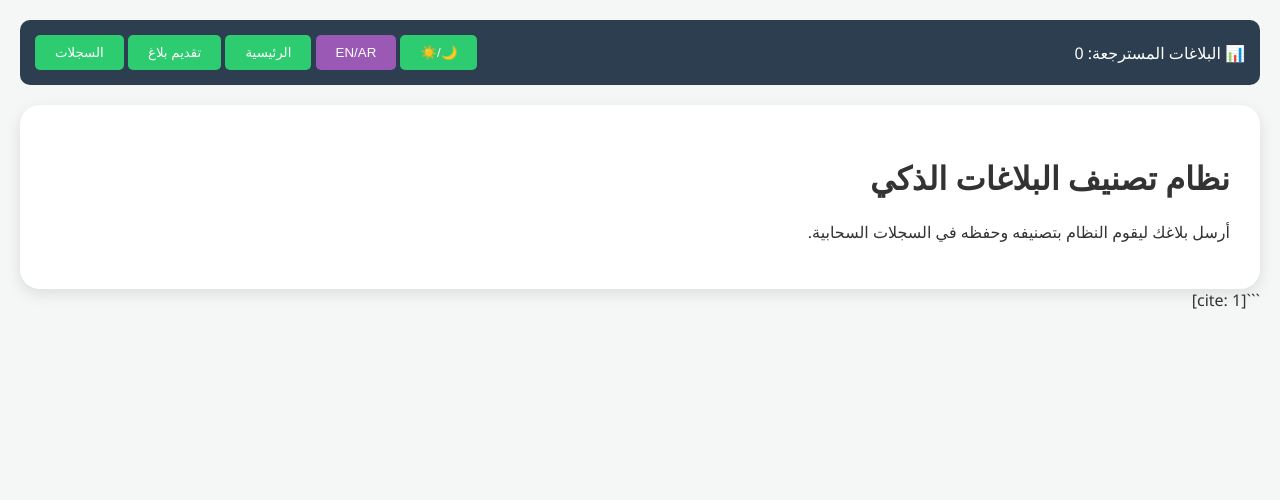
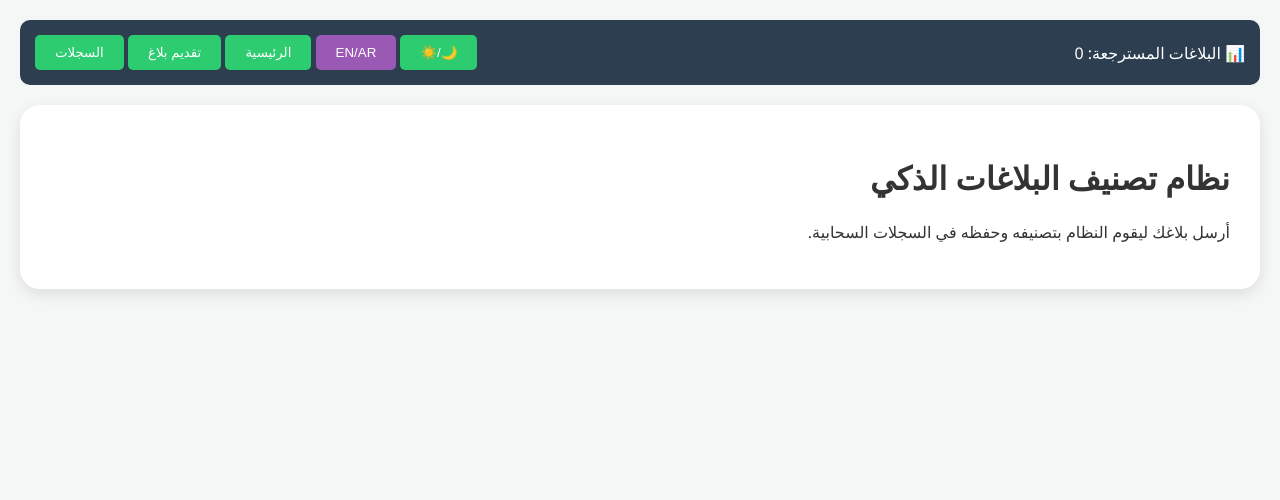
Before and after one commit to AmAnn90876/Classifier-7, a Flask app: page / in a window 1280 px wide. Shown: the top 500 px of the page. Run offline with Flask 3, Linux system fonts and the light colour scheme; parts of the project's set-up code (start-up, migrations or seed data) failed here and were passed over.

Commit message:
Update index.html
Signed-off-by: RehamAbdulaah <rhamalqrny43@gmail.com>

````diff
--- a/templates/index.html
+++ b/templates/index.html
@@ -138,4 +138,3 @@
 </script>
 </body>
 </html>
-```[cite: 1]
````
